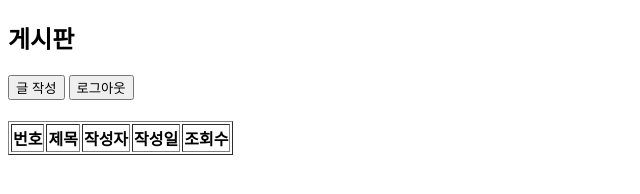
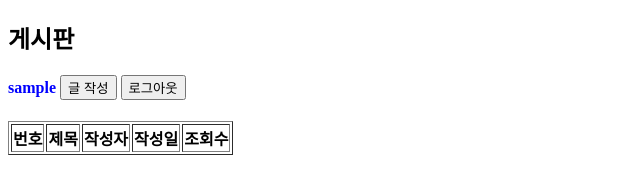
Before and after one commit to yeonjun03github/board-new, a website: page public/index.html in a window 1280 px wide. Shown: the whole page, without its empty margins (0-640 px from the left). Drawn offline with Linux system fonts and the light colour scheme; no server answers; sample sign-in values are in the browser's storage.

Commit message:
로그인 사용자 표시 기능 추가.

```diff
--- a/public/index.html
+++ b/public/index.html
@@ -6,6 +6,7 @@
 </head>
 <body>
 <h2>게시판</h2>
+<span id="username-display" style="color: blue; font-weight: bold;"></span>
 <button onclick="window.location.href='/write.html'">글 작성</button>
 <button onclick="logout()">로그아웃</button>
 <h1> </h1>
@@ -107,6 +108,12 @@
         window.location.href = '/login.html';
     }
 
+    const token = localStorage.getItem('token');
+    if (token) {
+        const payload = JSON.parse(atob(token.split('.')[1]));
+        document.getElementById('username-display').innerText = payload.username;
+    }
+
     window.addEventListener('pageshow', loadPosts);
 </script>
 </body>
```
